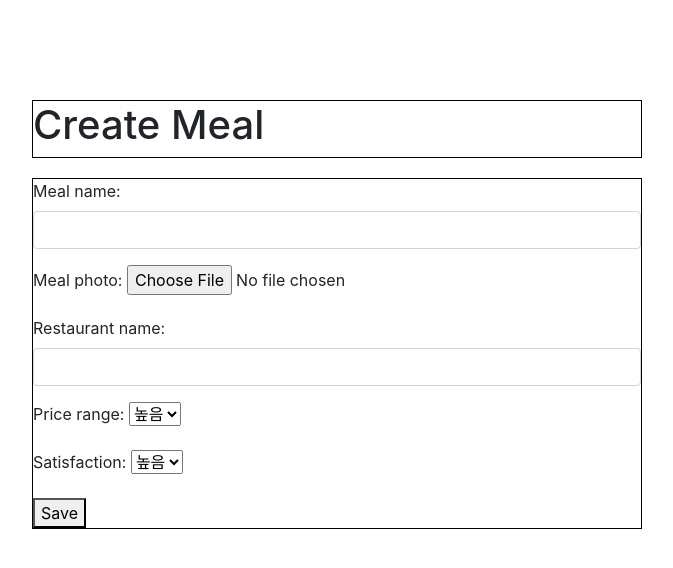
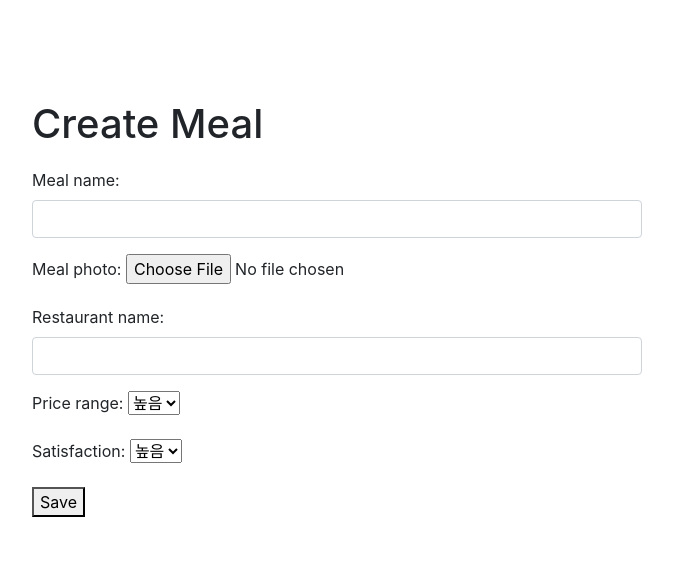
Before and after one commit to jso4967/Eateat, a Django app: page /meals/create/ in a window 1280 px wide. Shown: the part 56-624 px from the top of the page, without its empty margins (303-976 px from the left). Run offline with Django 3.2, Linux system fonts and the light colour scheme; some libraries are stand-ins or nearby versions.

Commit message:
meal_form마무리

```diff
--- a/meals/static/css/master.css
+++ b/meals/static/css/master.css
@@ -44,14 +44,14 @@ img {
     display: grid;
     grid-template-columns: 1fr;
     grid-gap: 10px;
-    background-color: #ff9000
+
   }
 .box1{
   margin-top: 100px;
-  border: 1px solid black;
+
 }
 
 .box2{
   margin-top: 20px;
-  border: 1px solid black;
+
 }
```
Also changed, not shown: db.sqlite3.
